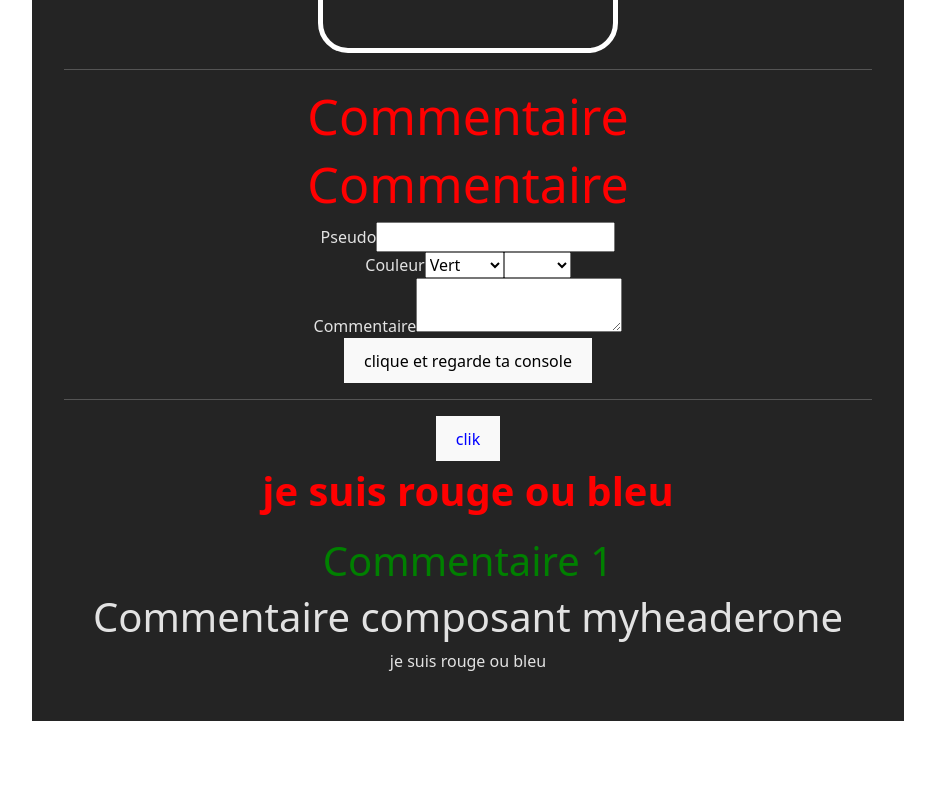
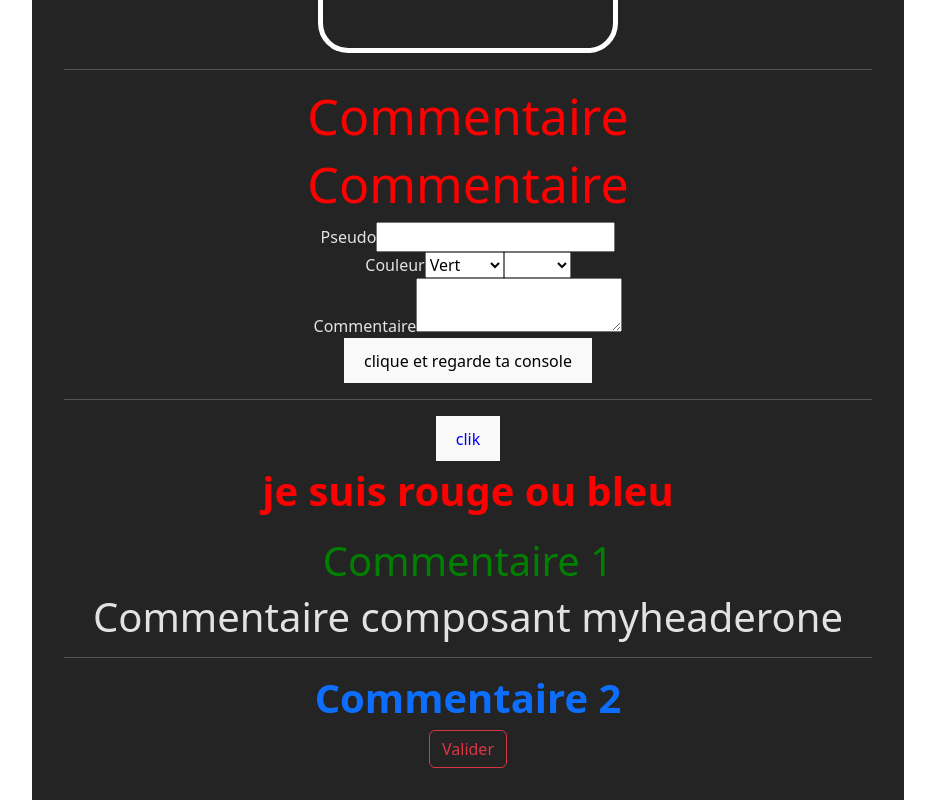
Before and after one commit to Julen37/coursREACT, a React (Vite) app in the folder my-app/: page / in a window 1280 px wide. Shown: the part 2294-3094 px from the top of the page, without its empty margins (172-1107 px from the left). Before the commit the page ends 3015 px from the top, so only its background shows below. Built offline with nearby package versions, Linux system fonts and the light colour scheme.

Commit message:
exemple css bootstrap

```diff
--- a/my-app/src/components/Form.jsx
+++ b/my-app/src/components/Form.jsx
@@ -85,7 +85,12 @@ class Form extends Component {
                     <p className={`${myClass} bigFont`}>je suis rouge ou bleu</p>
                     <h1 className={styles.green}>Commentaire 1</h1>
                     <MyHeaderOne/>
-                    <p>je suis rouge ou bleu</p>
+                </div>
+
+                <div>
+                    <hr />
+                    <h1 className="fw-bold text-primary">Commentaire 2</h1>
+                    <button className="btn btn-outline-danger">Valider</button>
                 </div>
             </div>
         )
```
